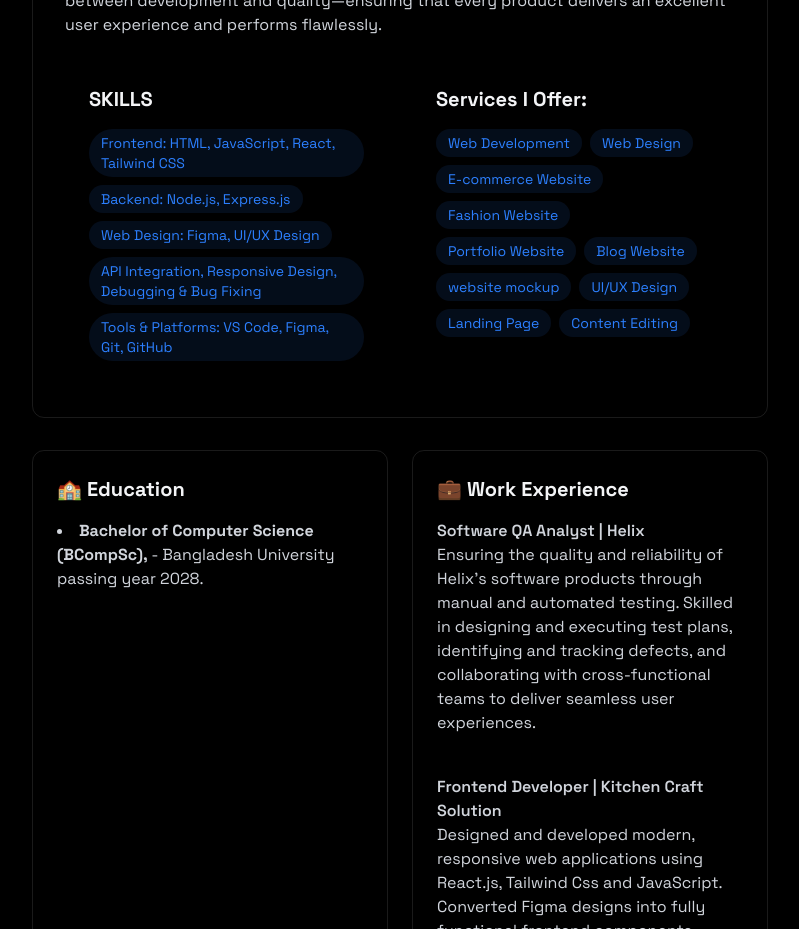
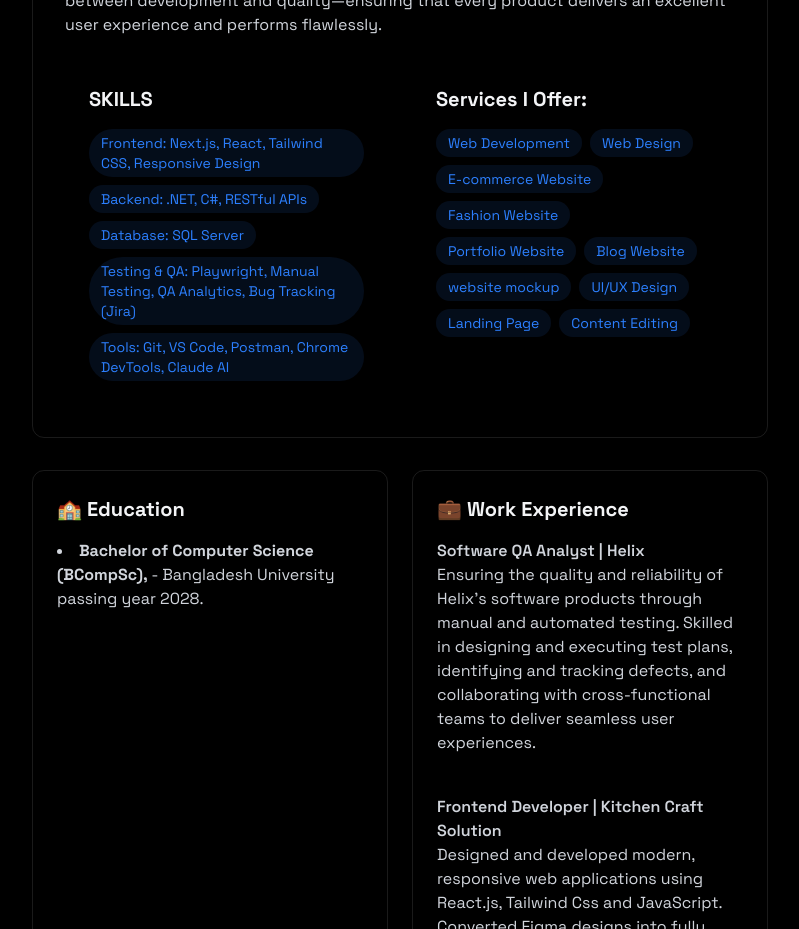
Before and after one commit to mdmahin-oss/My-Project, a React (Vite) app: page / in a window 1280 px wide. Shown: the part 1040-1969 px from the top of the page, without its empty margins (240-1039 px from the left). Built offline with nearby package versions, Linux system fonts and the light colour scheme.

Commit message:
Refactor About component with updated skills and services

```diff
--- a/src/components/sections/About.jsx
+++ b/src/components/sections/About.jsx
@@ -2,11 +2,11 @@ import { RevealOnScroll } from "../RevealOnScroll";
 
 export const About = () => {
   const skills = [
-    "Frontend: HTML, JavaScript, React, Tailwind CSS",
-    "Backend: Node.js, Express.js",
-    "Web Design: Figma, UI/UX Design",
-    "API Integration, Responsive Design, Debugging & Bug Fixing",
-    "Tools & Platforms: VS Code, Figma, Git, GitHub",
+    "Frontend: Next.js, React, Tailwind CSS, Responsive Design",
+    "Backend: .NET, C#, RESTful APIs",
+    "Database: SQL Server",
+    "Testing & QA: Playwright, Manual Testing, QA Analytics, Bug Tracking (Jira)",
+    "Tools: Git, VS Code, Postman, Chrome DevTools, Claude AI",
   ];
 
   const typeofwebsite = [
```
